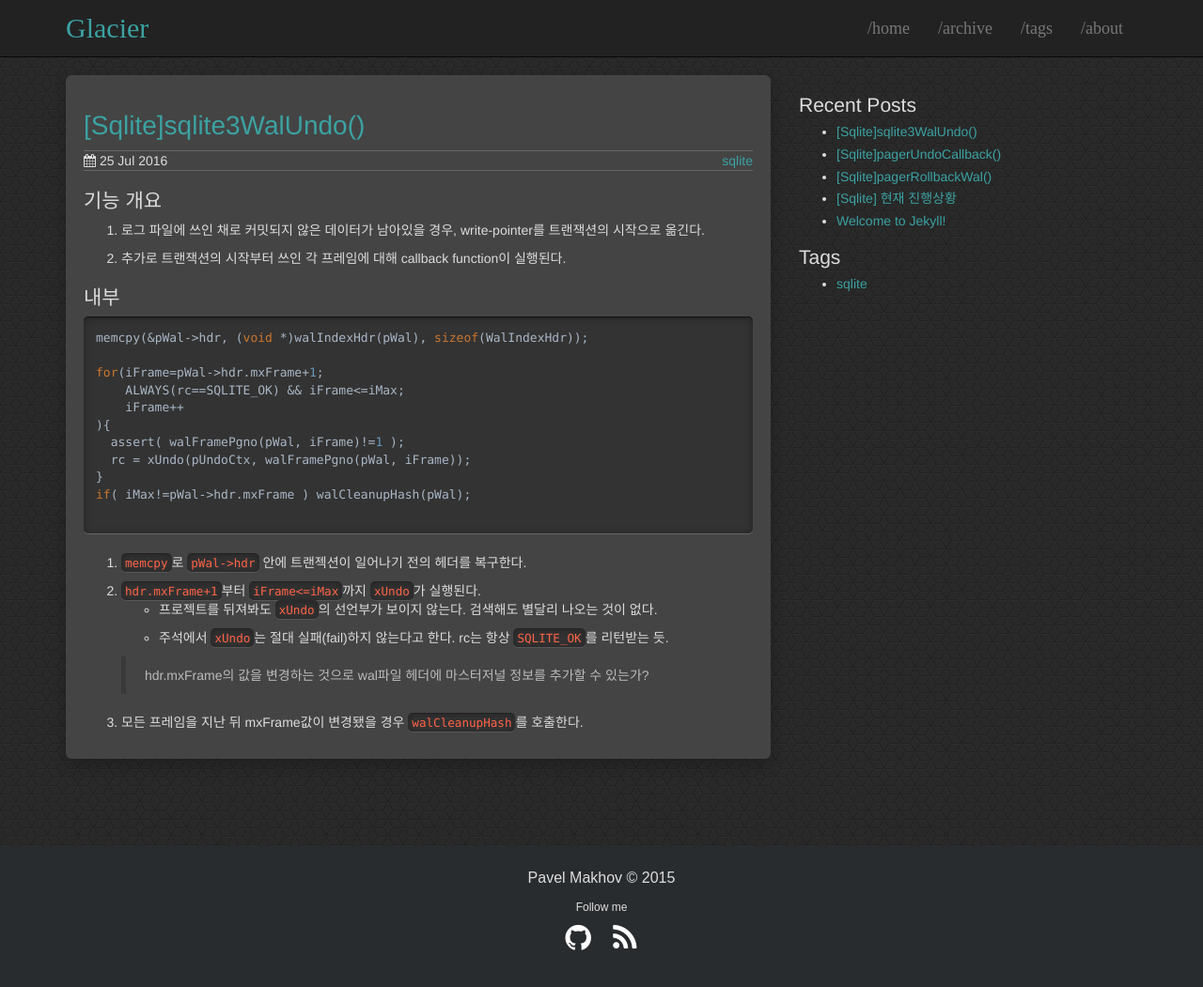
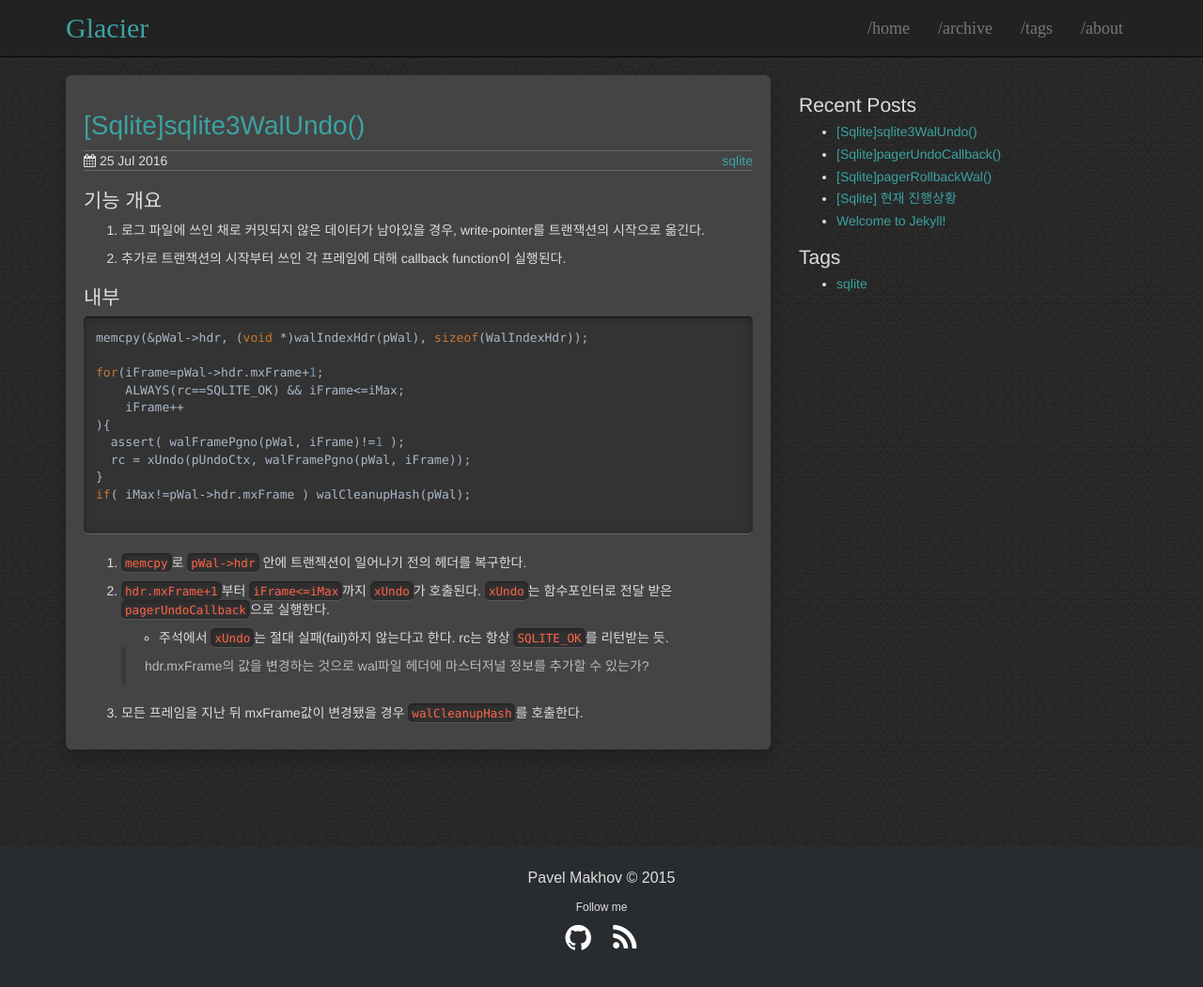
Before and after one commit to mnyok/mnyok.github.io, a Jekyll site: the page built from _posts/2016-07-25-[SQLite]sqlite3WalUndo.markdown, in a window 1280 px wide and 1078 px high. Shown: the top 1051 px of the window at 94% size. Built offline with Jekyll 4.4.1, drawn with Linux system fonts in a browser that asks for light colours.

Commit message:
view 3 method

```diff
--- a/_posts/2016-07-25-[SQLite]sqlite3WalUndo.markdown
+++ b/_posts/2016-07-25-[SQLite]sqlite3WalUndo.markdown
@@ -30,8 +30,7 @@ if( iMax!=pWal->hdr.mxFrame ) walCleanupHash(pWal);
 
 1. `memcpy`로 `pWal->hdr` 안에 트랜젝션이 일어나기 전의 헤더를 복구한다.
 
-2. `hdr.mxFrame+1`부터 `iFrame<=iMax`까지 `xUndo`가 실행된다.
-   - 프로젝트를 뒤져봐도 `xUndo`의 선언부가 보이지 않는다. 검색해도 별달리 나오는 것이 없다.
+2. `hdr.mxFrame+1`부터 `iFrame<=iMax`까지 `xUndo`가 호출된다. `xUndo`는 함수포인터로 전달 받은 `pagerUndoCallback`으로 실행한다.
 
    - 주석에서 `xUndo`는 절대 실패(fail)하지 않는다고 한다. rc는 항상 `SQLITE_OK`를 리턴받는 듯.
 
```
